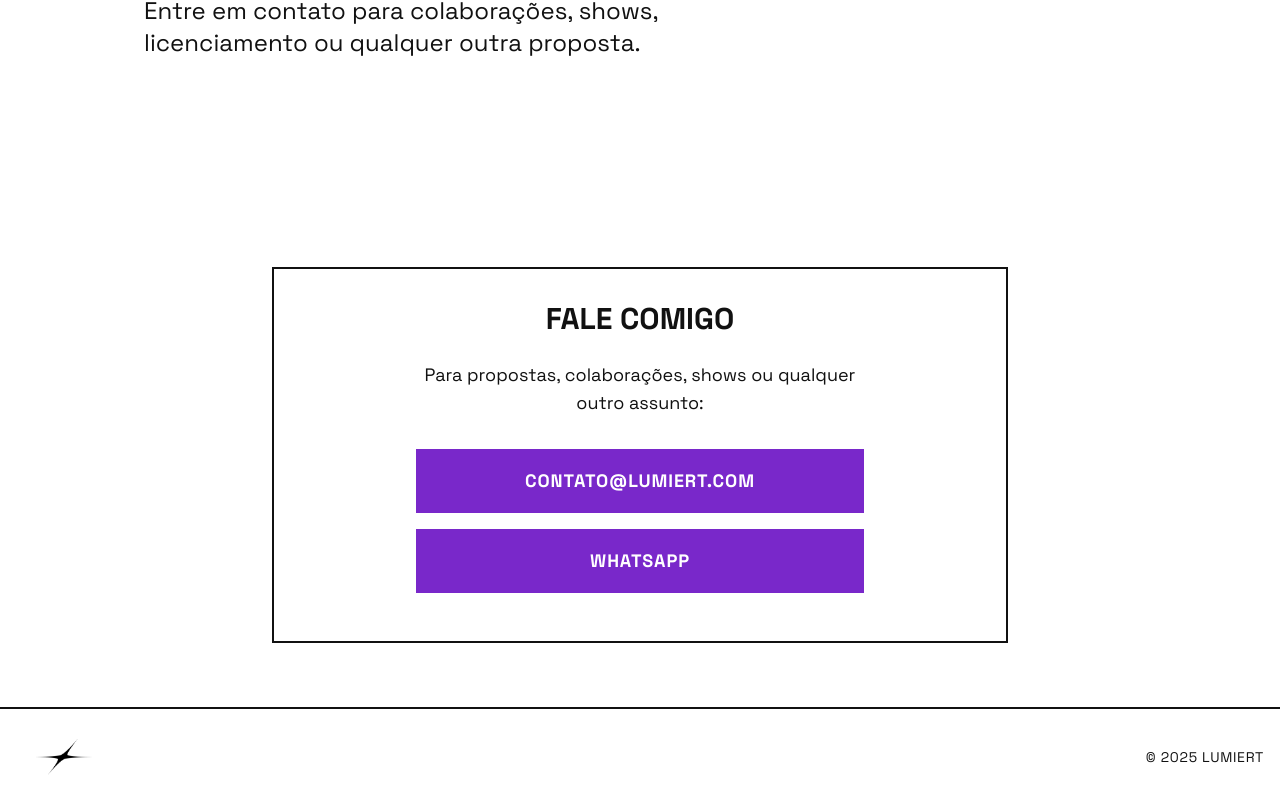
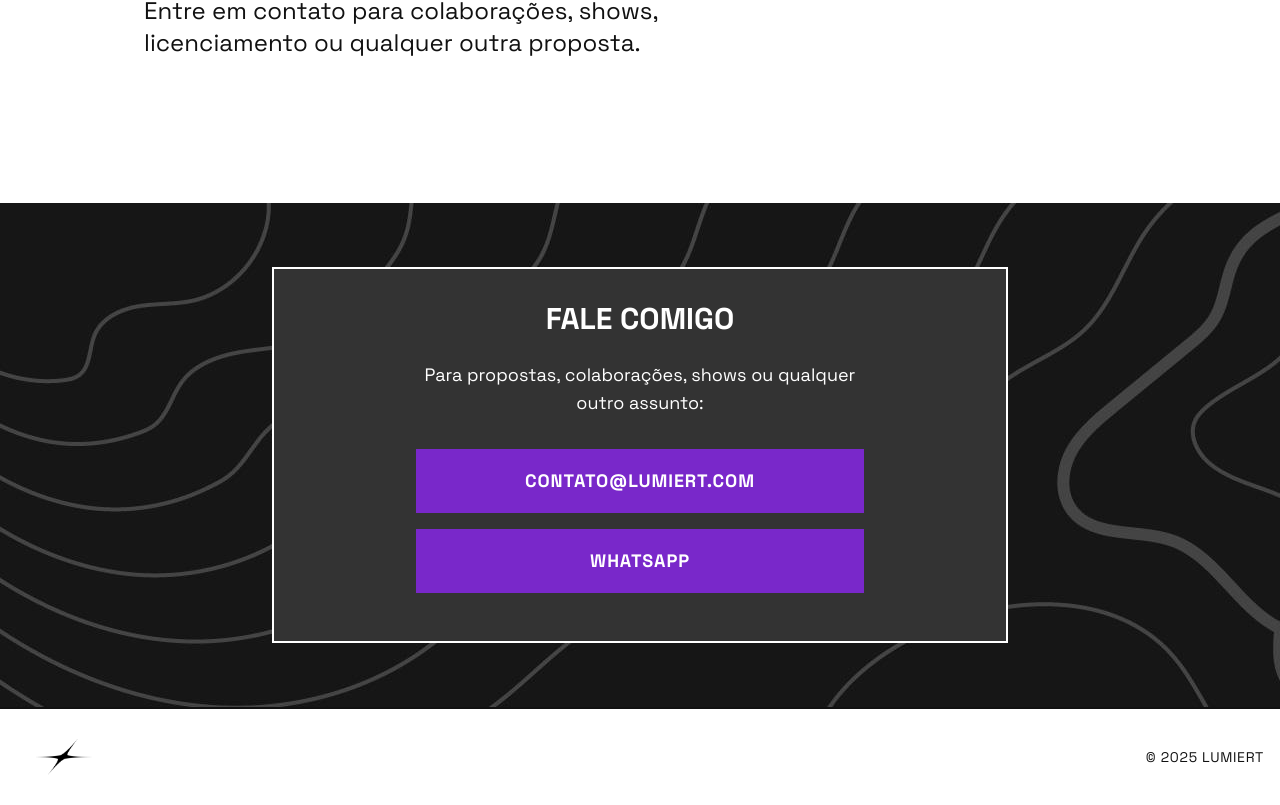
Before and after one commit to lumiert/website, a React (Vite) app: page /contato in a window 1280 px wide. Shown: the part 333-1138 px from the top of the page. Built offline with nearby package versions, Linux system fonts and the light colour scheme.

Commit message:
enhance ContatoPage styling and update HomePage animation positioning

```diff
--- a/src/pages/ContatoPage.tsx
+++ b/src/pages/ContatoPage.tsx
@@ -28,10 +28,10 @@ const ContatoPage: React.FC = () => {
       </section>
 
       {/* Contact Info Section */}
-      <section className="py-16 relative">
+      <section className="py-16 relative bg-fixed bg-topo">
         <div className="absolute inset-0 opacity-10 pointer-events-none"></div>
         <Container size="md">
-          <BrutalistCard className="p-8 text-center">
+          <BrutalistCard className="p-8 text-center bg-darkGray text-white border-white">
             <h2 className="text-3xl font-bold mb-6">FALE COMIGO</h2>
             <div className="max-w-md mx-auto">
               <p className="mb-8 text-lg">
--- a/src/pages/HomePage.tsx
+++ b/src/pages/HomePage.tsx
@@ -48,7 +48,7 @@ const HomePage: React.FC = () => {
               </div>
             </motion.div>
 <motion.div
-      className="relative flex  items-center gap-1"
+  className="relative flex items-center gap-1 -translate-y-96 md:translate-y-0"
   initial={{ opacity: 0 }}
   animate={{ opacity: 1 }}
   transition={{ duration: 1 }}
```
Lines whose indentation alone changed are shown as unchanged.
